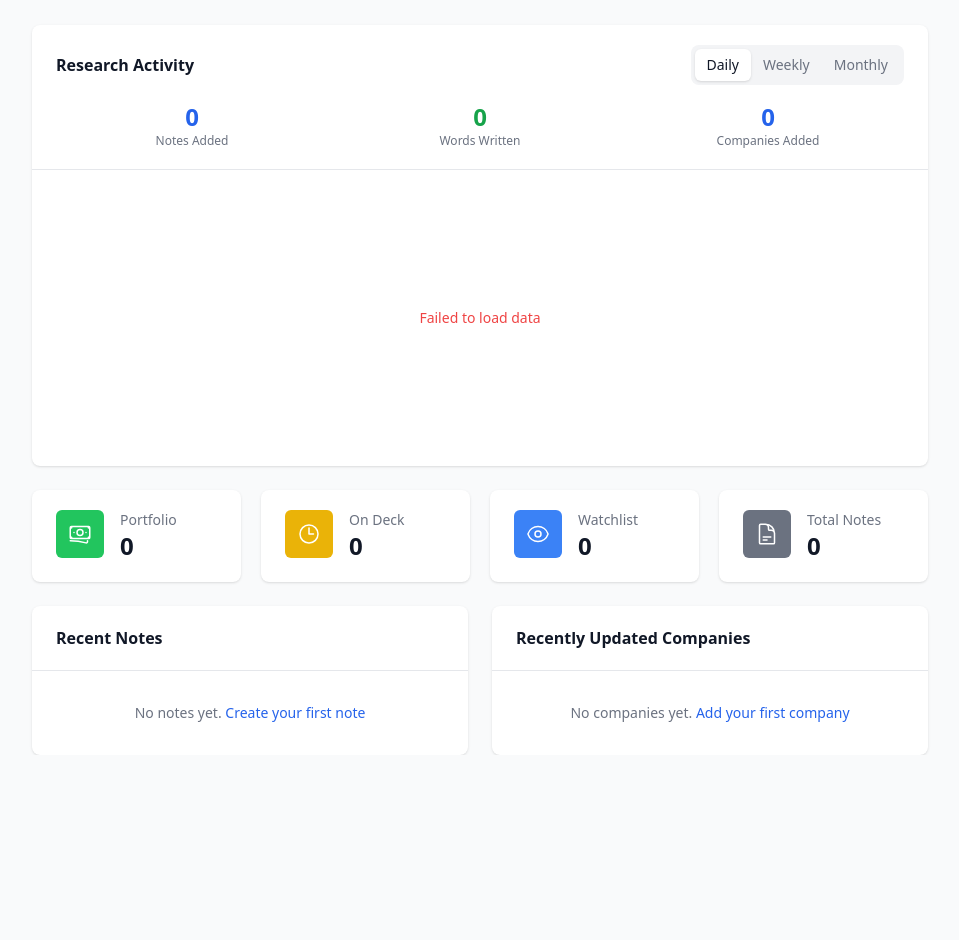
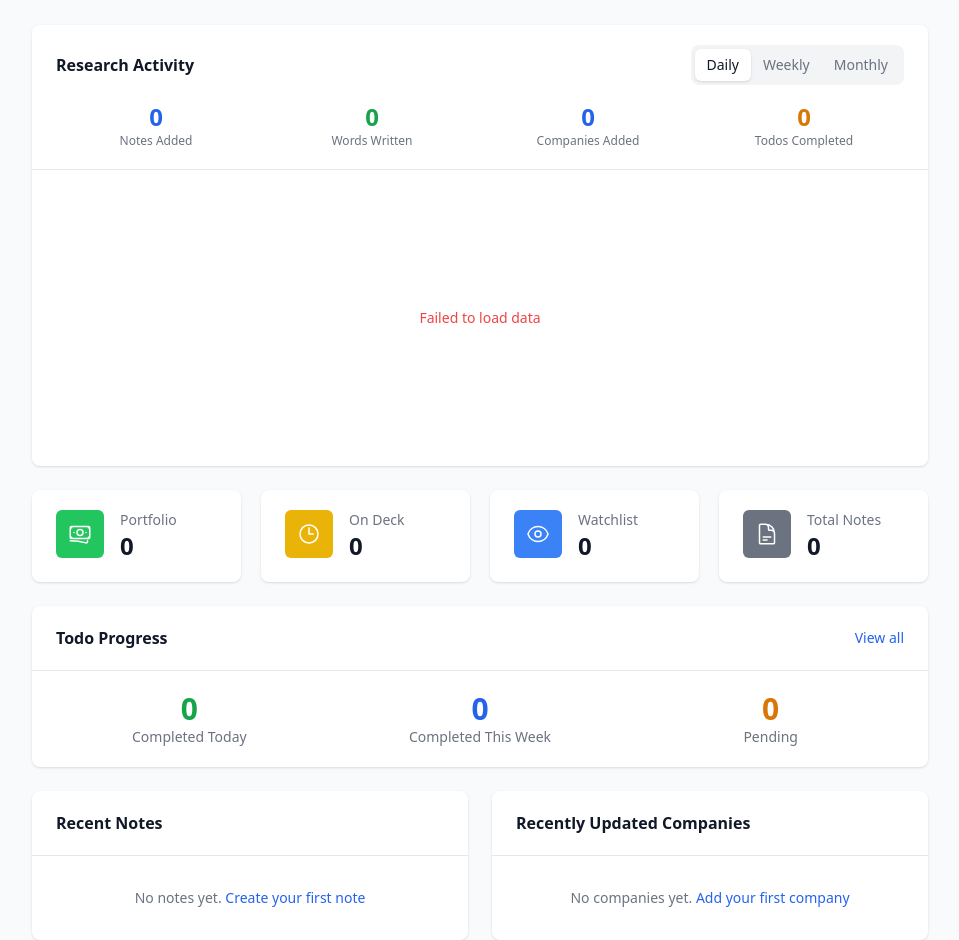
Before and after one commit to etindell/bireme-research, a Django app: template templates/dashboard.html in a window 1280 px wide. Shown: the part 59-999 px from the top of the page, without its empty margins (160-1119 px from the left). Before the commit the page ends 814 px from the top, so only its background shows below. Run offline with Django 5.2, Linux system fonts and the light colour scheme; the template is opened without the code that fills it, so the values that code supplies are empty; a map, chart or similar area stays blank; some libraries are stand-ins or nearby versions.

Commit message:
Add todo completion stats to dashboard
- Show todos completed today and this week on dashboard
- Add pending todos count
- Include todos completed in activity chart (daily/weekly/monthly)
- Add "Todo Progress" stats card with completion metrics

The chart now shows Notes, Todos, Companies as bars and Words as a line,
giving visibility into research activity and task completion over time.

Co-Authored-By: Claude Opus 4.5 <noreply@anthropic.com>

```diff
--- a/templates/dashboard.html
+++ b/templates/dashboard.html
@@ -44,7 +44,7 @@
                 </div>
             </div>
             <!-- Period Totals -->
-            <div class="mt-4 grid grid-cols-3 gap-4">
+            <div class="mt-4 grid grid-cols-4 gap-4">
                 <div class="text-center">
                     <p class="text-2xl font-bold text-primary-600" x-text="totals.notes">-</p>
                     <p class="text-xs text-gray-500">Notes Added</p>
@@ -56,6 +56,10 @@
                 <div class="text-center">
                     <p class="text-2xl font-bold text-blue-600" x-text="totals.companies">-</p>
                     <p class="text-xs text-gray-500">Companies Added</p>
+                </div>
+                <div class="text-center">
+                    <p class="text-2xl font-bold text-amber-600" x-text="totals.todos">-</p>
+                    <p class="text-xs text-gray-500">Todos Completed</p>
                 </div>
             </div>
         </div>
@@ -142,6 +146,32 @@
             <dd class="ml-16 flex items-baseline">
                 <p class="text-2xl font-semibold text-gray-900">{{ notes_count|default:0 }}</p>
             </dd>
+        </div>
+    </div>
+
+    <!-- Todo Stats -->
+    <div class="rounded-lg bg-white shadow">
+        <div class="border-b border-gray-200 px-4 py-5 sm:px-6 flex items-center justify-between">
+            <h3 class="text-base font-semibold leading-6 text-gray-900">Todo Progress</h3>
+            <a href="{% url 'todos:list' %}" class="text-sm font-medium text-primary-600 hover:text-primary-500">
+                View all
+            </a>
+        </div>
+        <div class="px-4 py-5 sm:px-6">
+            <div class="grid grid-cols-3 gap-6">
+                <div class="text-center">
+                    <p class="text-3xl font-bold text-green-600">{{ todos_completed_today|default:0 }}</p>
+                    <p class="text-sm text-gray-500">Completed Today</p>
+                </div>
+                <div class="text-center">
+                    <p class="text-3xl font-bold text-blue-600">{{ todos_completed_this_week|default:0 }}</p>
+                    <p class="text-sm text-gray-500">Completed This Week</p>
+                </div>
+                <div class="text-center">
+                    <p class="text-3xl font-bold text-amber-600">{{ todos_pending_count|default:0 }}</p>
+                    <p class="text-sm text-gray-500">Pending</p>
+                </div>
+            </div>
         </div>
     </div>
 
@@ -268,7 +298,7 @@ function activityChart() {
     return {
         period: 'day',
         chart: null,
-        totals: { notes: 0, words: 0, companies: 0 },
+        totals: { notes: 0, words: 0, companies: 0, todos: 0 },
         loading: true,
         error: null,
 
@@ -328,6 +358,14 @@ function activityChart() {
                             data: data.notes,
                             backgroundColor: 'rgba(79, 70, 229, 0.8)',
                             borderColor: 'rgb(79, 70, 229)',
+                            borderWidth: 1,
+                            yAxisID: 'y',
+                        },
+                        {
+                            label: 'Todos',
+                            data: data.todos,
+                            backgroundColor: 'rgba(245, 158, 11, 0.8)',
+                            borderColor: 'rgb(245, 158, 11)',
                             borderWidth: 1,
                             yAxisID: 'y',
                         },
@@ -393,7 +431,7 @@ function activityChart() {
                             position: 'left',
                             title: {
                                 display: true,
-                                text: 'Notes / Companies'
+                                text: 'Count'
                             },
                             beginAtZero: true,
                             ticks: {
```
Also changed, not shown: core/views.py (+39 -0 lines).
